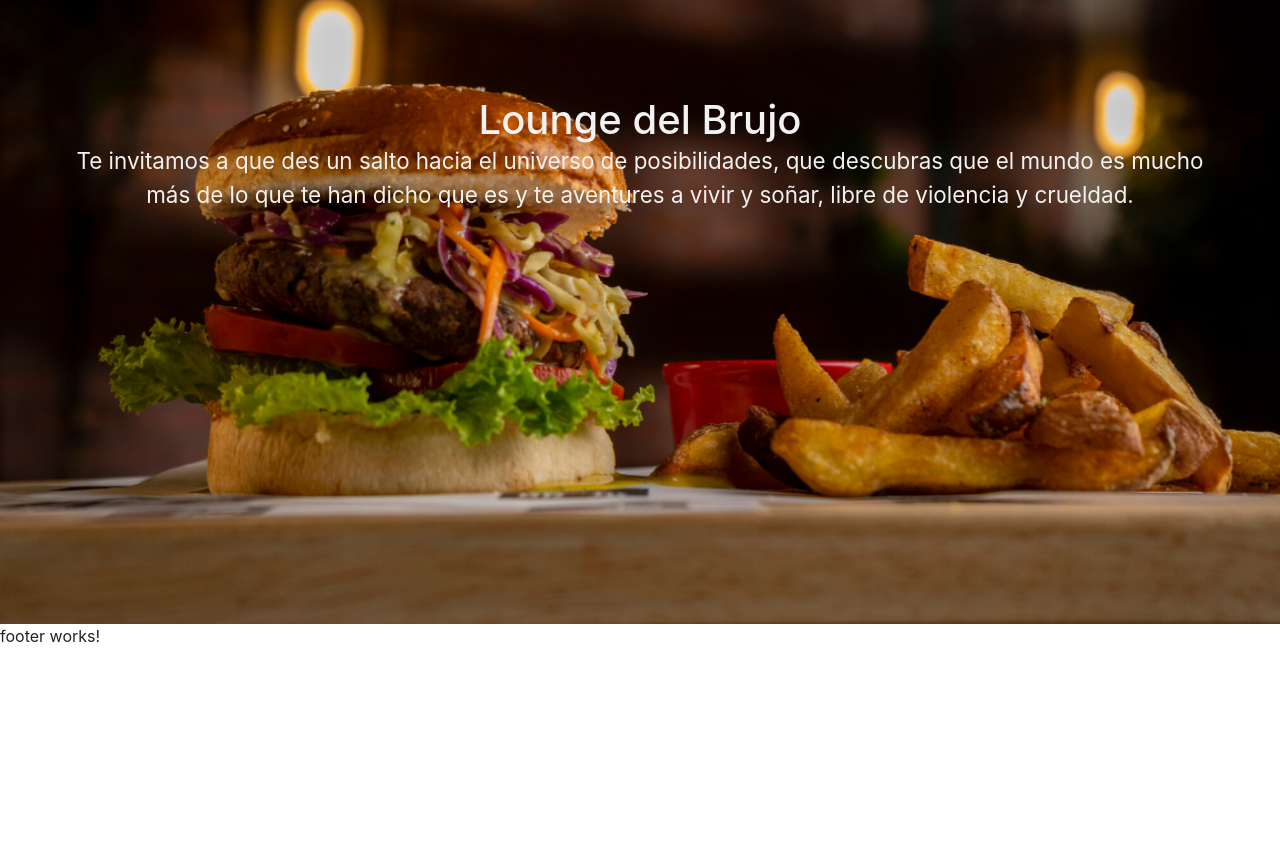
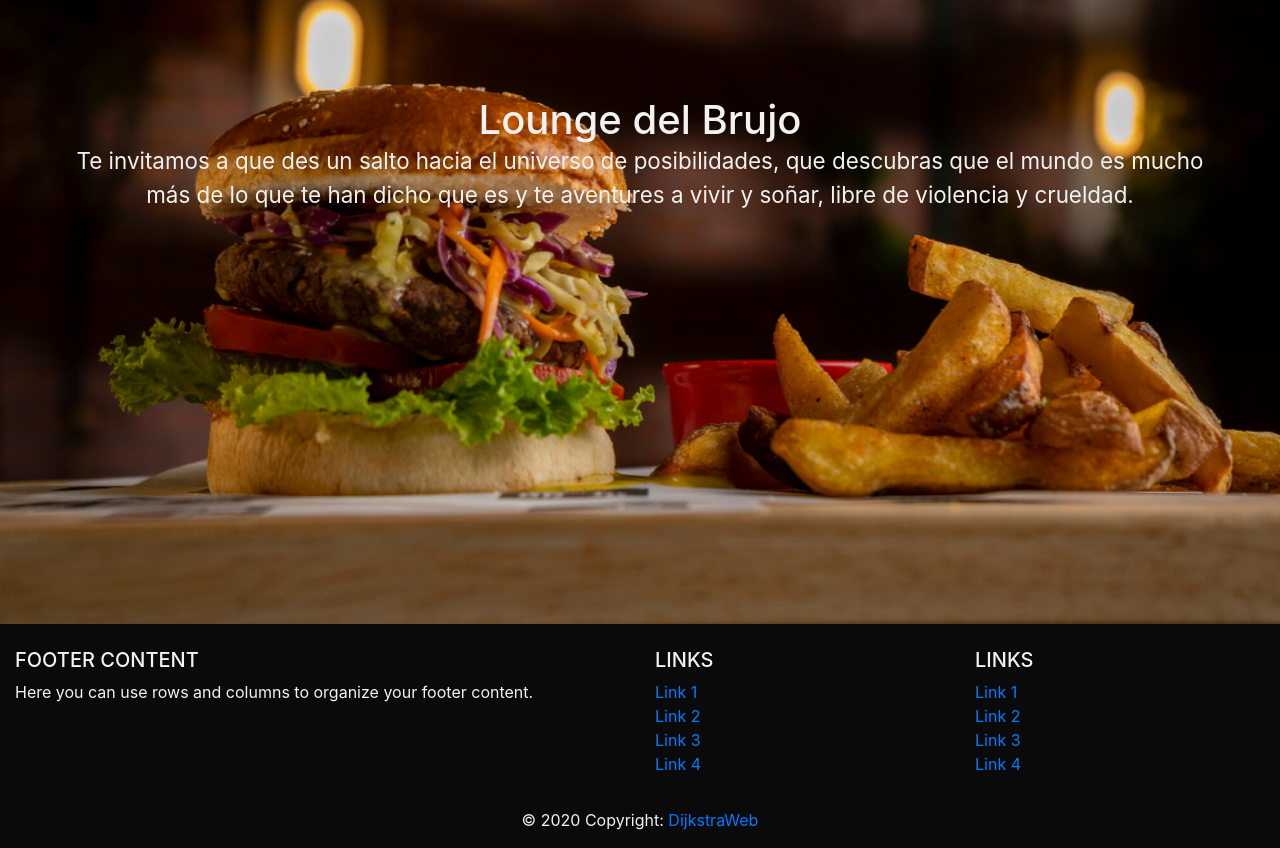
Before and after one commit to juango8/lounge-del-brujo, an Angular app: page /home in a window 1280 px wide. Shown: the part 976-1824 px from the top of the page. Before the commit the page ends 1640 px from the top, so only its background shows below. Built offline with nearby package versions, Linux system fonts and the light colour scheme.

Commit message:
creating adding footer

```diff
--- a/src/app/shared/footer/footer.component.css
+++ b/src/app/shared/footer/footer.component.css
@@ -0,0 +1,9 @@
+.clean{
+  margin: 0!important;
+  padding: 0!important;
+}
+
+.footer {
+  background: #0A0A0A;
+  color: #F2F2F2;
+}
--- a/src/app/shared/footer/footer.component.html
+++ b/src/app/shared/footer/footer.component.html
@@ -1 +1,46 @@
-<p>footer works!</p>
+<footer class="page-footer footer pt-4">
+  <div class="container-fluid text-center text-md-left">
+    <div class="row">
+      <div class="col-md-6 mt-md-0 mt-3">
+        <h5 class="text-uppercase">Footer Content</h5>
+        <p>Here you can use rows and columns to organize your footer content.</p>
+      </div>
+      <hr class="clearfix w-100 d-md-none pb-3">
+      <div class="col-md-3 mb-md-0 mb-3">
+        <h5 class="text-uppercase">Links</h5>
+        <ul class="list-unstyled">
+          <li><a href="#!">Link 1</a></li>
+          <li><a href="#!">Link 2</a></li>
+          <li><a href="#!">Link 3</a></li>
+          <li><a href="#!">Link 4</a></li>
+        </ul>
+      </div>
+      <div class="col-md-3 mb-md-0 mb-3">
+        <h5 class="text-uppercase">Links</h5>
+        <ul class="list-unstyled">
+          <li><a href="#!">Link 1</a></li>
+          <li><a href="#!">Link 2</a></li>
+          <li><a href="#!">Link 3</a></li>
+          <li><a href="#!">Link 4</a></li>
+        </ul>
+      </div>
+    </div>
+  </div>
+  <div class="footer-copyright text-center py-3">© 2020 Copyright:
+    <a href="https://berpl.github.io/dijkstra-web/"> DijkstraWeb</a>
+  </div>
+</footer>
+<!--<div class="container-fluid clean footer">-->
+<!--  <div class="row clean">-->
+<!--    <div class="col-md-12 col-lg-4">-->
+<!--      <p>tesst</p>-->
+<!--    </div>-->
+<!--    <div class="col-md-12 col-lg-4">-->
+<!--      <p>tesst</p>-->
+<!--    </div>-->
+<!--    <div class="col-md-12 col-lg-4">-->
+<!--      <p>tesst</p>-->
+<!--    </div>-->
+<!--  </div>-->
+<!--</div>-->
+<!-- Footer -->
```
